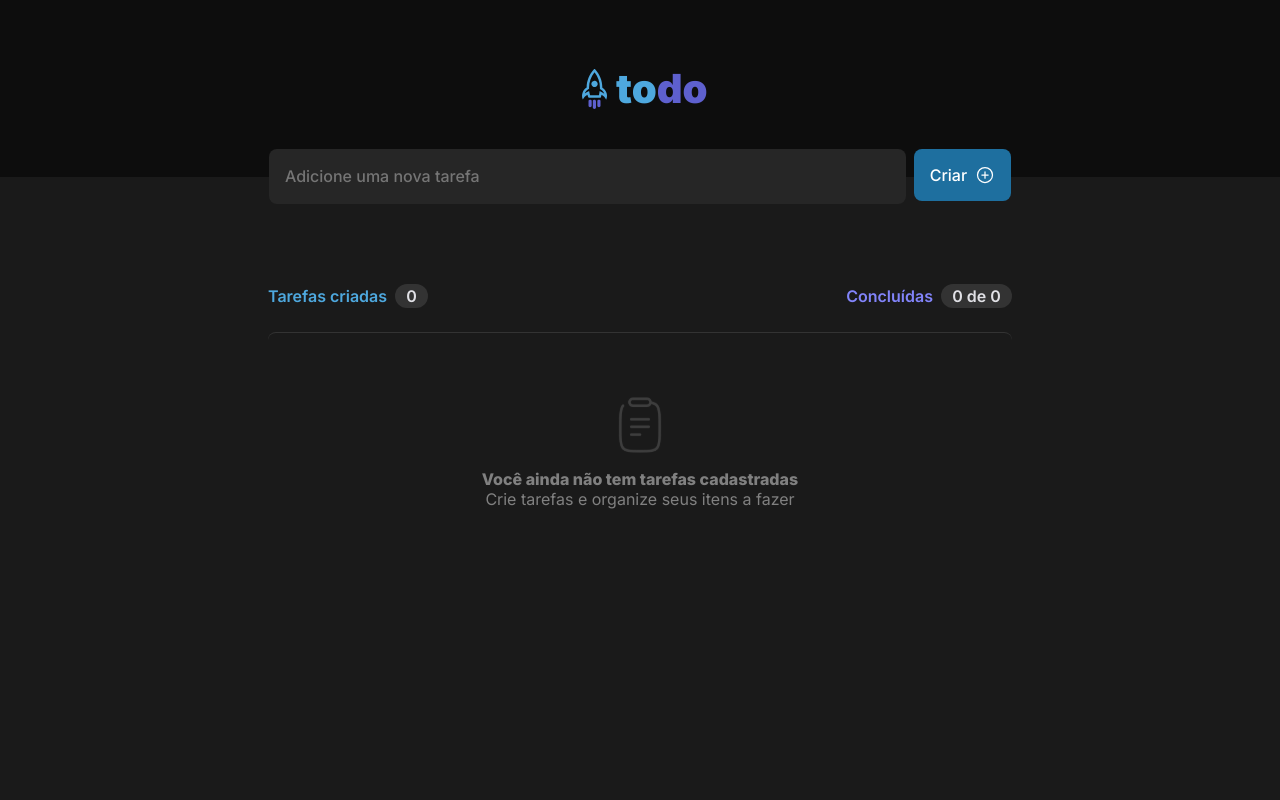
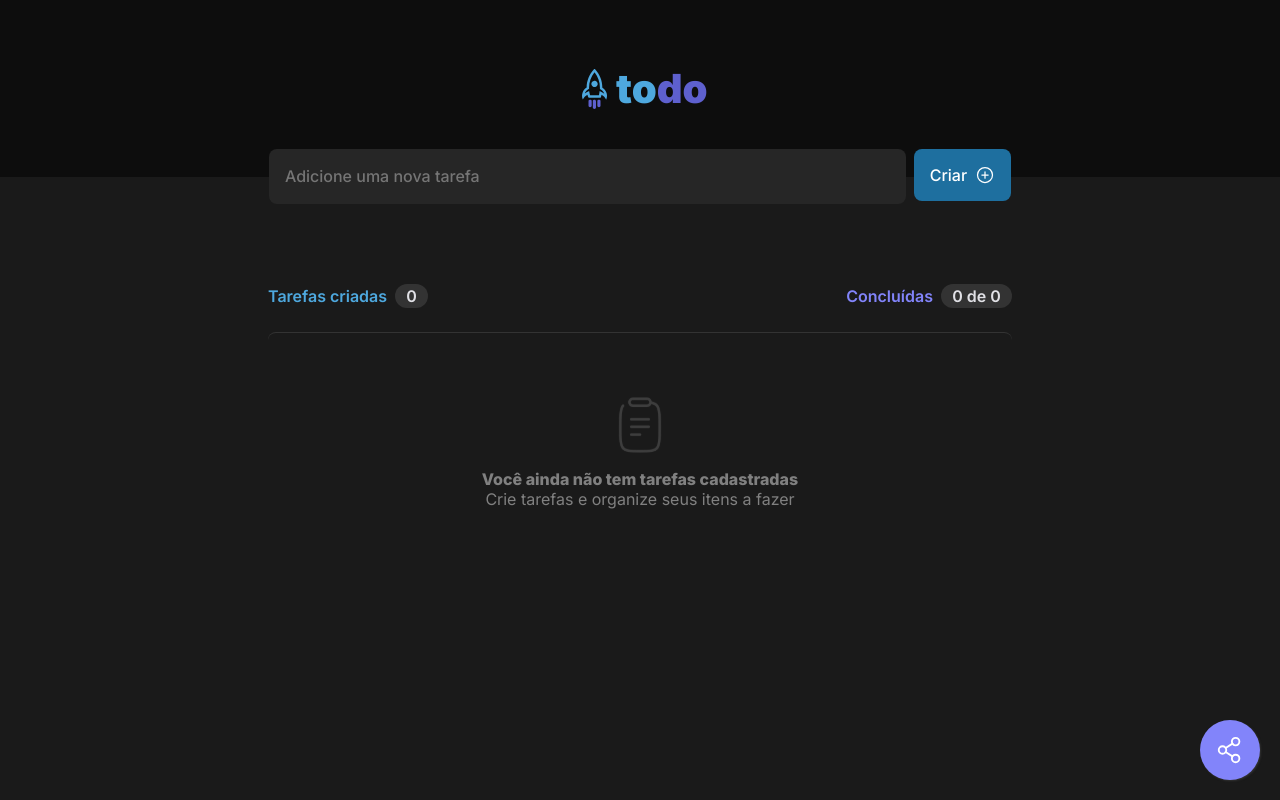
Before and after one commit to LuizGVValentin1999/to-doList, a React (Vite) app: page / in a window 1280 px wide. Built offline with nearby package versions, Linux system fonts and the light colour scheme.

Commit message:
Notificações

```diff
--- a/package.json
+++ b/package.json
@@ -11,7 +11,8 @@
   "dependencies": {
     "phosphor-react": "^1.4.1",
     "react": "^18.2.0",
-    "react-dom": "^18.2.0"
+    "react-dom": "^18.2.0",
+    "react-toastify": "^9.1.1"
   },
   "devDependencies": {
     "@types/react": "^18.0.24",
--- a/src/App.tsx
+++ b/src/App.tsx
@@ -2,6 +2,8 @@ import "./global.css";
 import styles from "./App.module.css";
 import { Header } from "./components/Header";
 import { TaskList } from "./components/TaskList";
+import { ToastContainer } from 'react-toastify';
+import 'react-toastify/dist/ReactToastify.css';
 
 function App() {
   return (
@@ -9,7 +11,8 @@ function App() {
       <Header />
 
       <div className={styles.wrapper}>
-        <TaskList />
+      <ToastContainer />
+      <TaskList />
       </div>
     </div>
   );
--- a/src/components/TaskList.module.css
+++ b/src/components/TaskList.module.css
@@ -120,3 +120,26 @@
   height: 3.5rem;
   margin-bottom: 1rem;
 }
+
+.shareButton {
+  position:fixed;
+  width:60px;
+  height:60px;
+  bottom:20px;
+  right:20px;
+  background-color: var(--purple-500);
+  color: var(--white);
+  border-radius:50px;
+  text-align:center;
+  font-size:30px;
+  box-shadow: 1px 1px 2px var(--gray-400);
+  z-index:1000;
+  display: flex;
+  align-items: center;
+  justify-content: center;
+}
+
+
+.shareButton:hover {
+  background-color: var(--blue-500);
+}
--- a/src/components/TaskList.tsx
+++ b/src/components/TaskList.tsx
@@ -1,8 +1,9 @@
-import { PlusCircle } from 'phosphor-react';
+import { PlusCircle,ShareNetwork } from 'phosphor-react';
 import Clipboard from '../assets/Clipboard.svg'
 import { Task } from './Task';
 import styles from './TaskList.module.css';
 import {ChangeEvent,  FormEvent,  useState } from "react";
+import {  toast } from 'react-toastify';
 
 
 interface TaskProps {
@@ -74,6 +75,12 @@ export function TaskList() {
     countCompletedTasks();
   }
 
+  async function shareTaskList(){
+
+    await navigator.clipboard.writeText('Ainda Não funciona');
+     toast("Ainda Não funciona!");
+  }
+
   return (
     <div>
       <form onSubmit={crateNewTask} autoComplete='off' className={styles.taskForm}>
@@ -131,6 +138,9 @@ export function TaskList() {
 
 
       </div>
+      <a  onClick={shareTaskList}className={styles.shareButton} >
+        <ShareNetwork  />
+      </a>
     </div>
   )
 }
```
Also changed, not shown: src/components/Header.module.css (line endings or trailing spaces), 1 other file (tests, documents, lock files or other folders).
